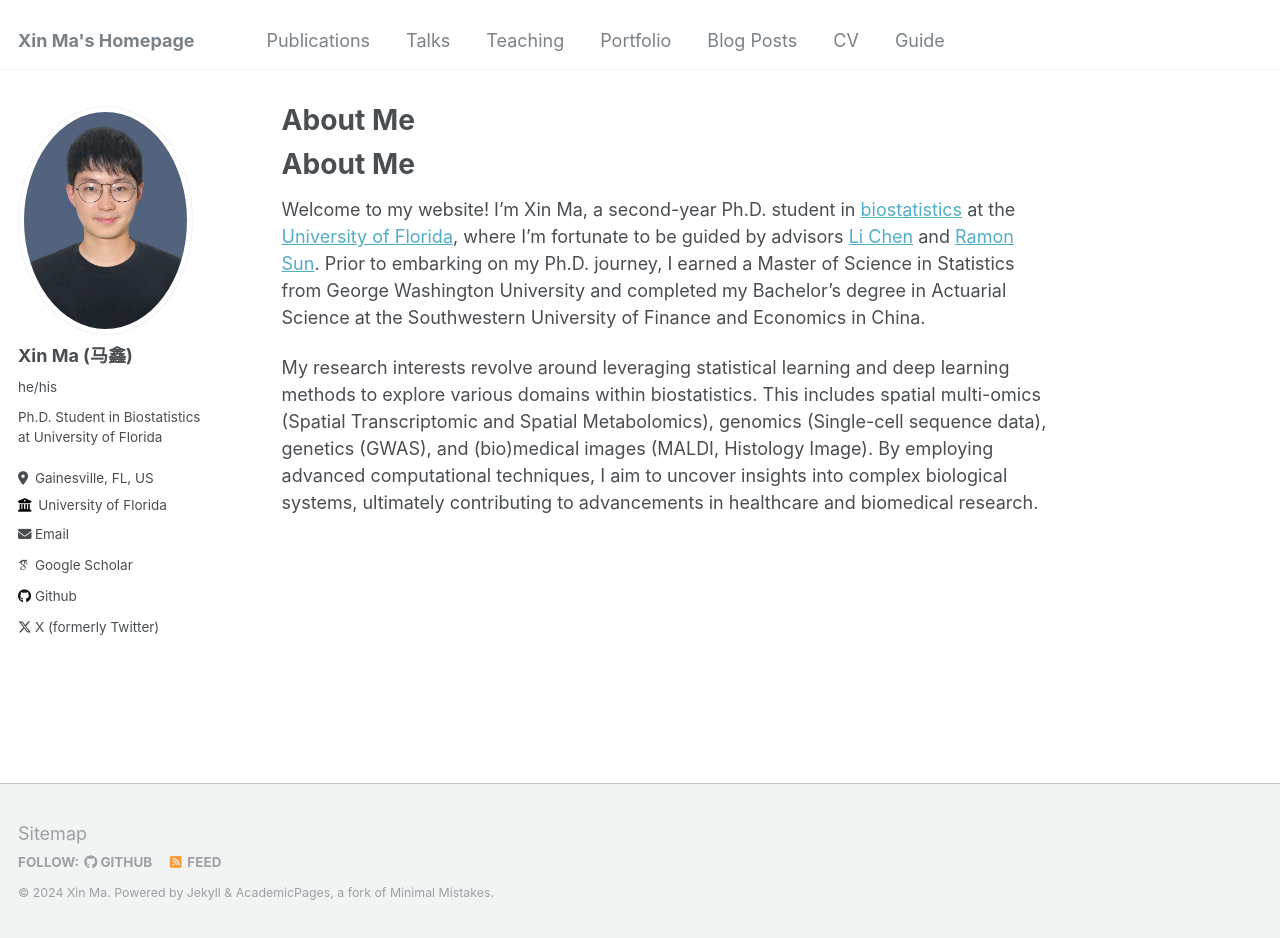
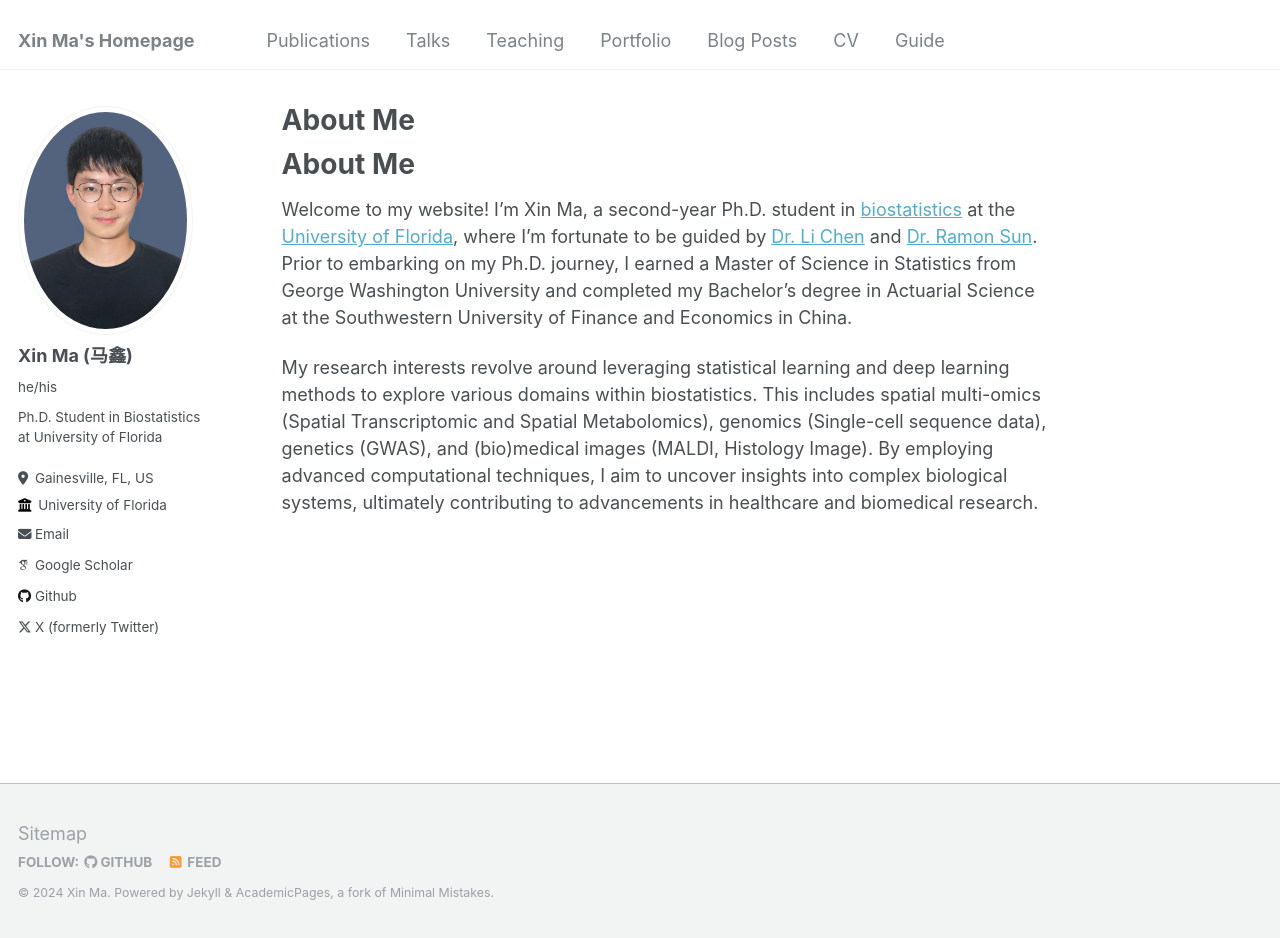
Before and after one commit to XinBiostats/xinbiostats.github.io, a Jekyll site: the page built from _pages/about.md, in a window 1280 px wide and 938 px high. Built offline with Jekyll 4.4.1, drawn with Linux system fonts in a browser that asks for light colours; some web fonts are replaced.

Commit message:
Update about.md

```diff
--- a/_pages/about.md
+++ b/_pages/about.md
@@ -9,6 +9,6 @@ redirect_from:
 
 About Me
 ======
-Welcome to my website! I'm Xin Ma, a second-year Ph.D. student in [biostatistics](https://biostat.ufl.edu) at the [University of Florida](https://www.ufl.edu), where I'm fortunate to be guided by advisors [Li Chen](https://biostat.ufl.edu/profile/chen-li-1/) and [Ramon Sun](https://biochem.med.ufl.edu/profile/sun-ramon/). Prior to embarking on my Ph.D. journey, I earned a Master of Science in Statistics from George Washington University and completed my Bachelor's degree in Actuarial Science at the Southwestern University of Finance and Economics in China.
+Welcome to my website! I'm Xin Ma, a second-year Ph.D. student in [biostatistics](https://biostat.ufl.edu) at the [University of Florida](https://www.ufl.edu), where I'm fortunate to be guided by [Dr. Li Chen](https://biostat.ufl.edu/profile/chen-li-1/) and [Dr. Ramon Sun](https://biochem.med.ufl.edu/profile/sun-ramon/). Prior to embarking on my Ph.D. journey, I earned a Master of Science in Statistics from George Washington University and completed my Bachelor's degree in Actuarial Science at the Southwestern University of Finance and Economics in China.
 
 My research interests revolve around leveraging statistical learning and deep learning methods to explore various domains within biostatistics. This includes spatial multi-omics (Spatial Transcriptomic and Spatial Metabolomics), genomics (Single-cell sequence data), genetics (GWAS), and (bio)medical images (MALDI, Histology Image). By employing advanced computational techniques, I aim to uncover insights into complex biological systems, ultimately contributing to advancements in healthcare and biomedical research.
```
